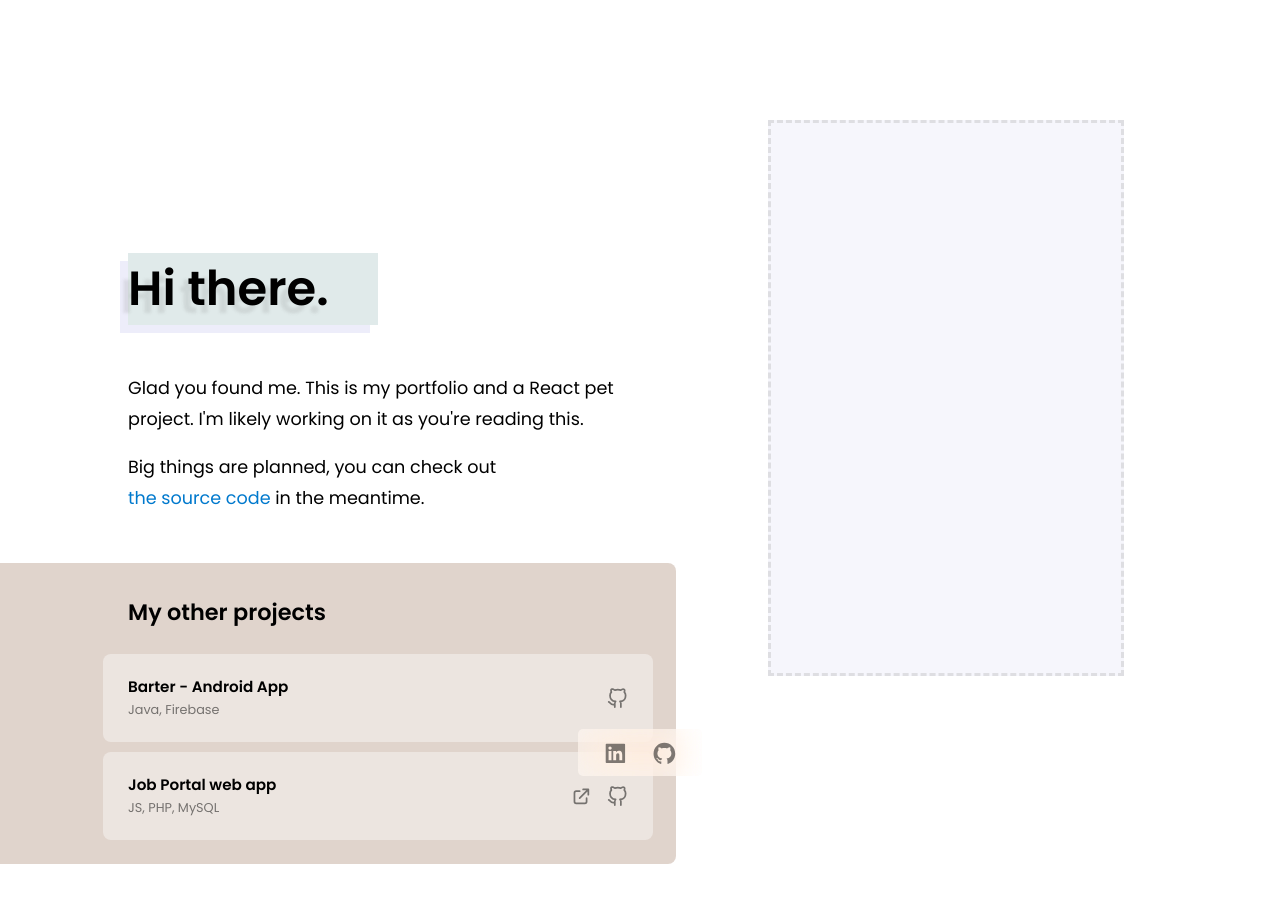
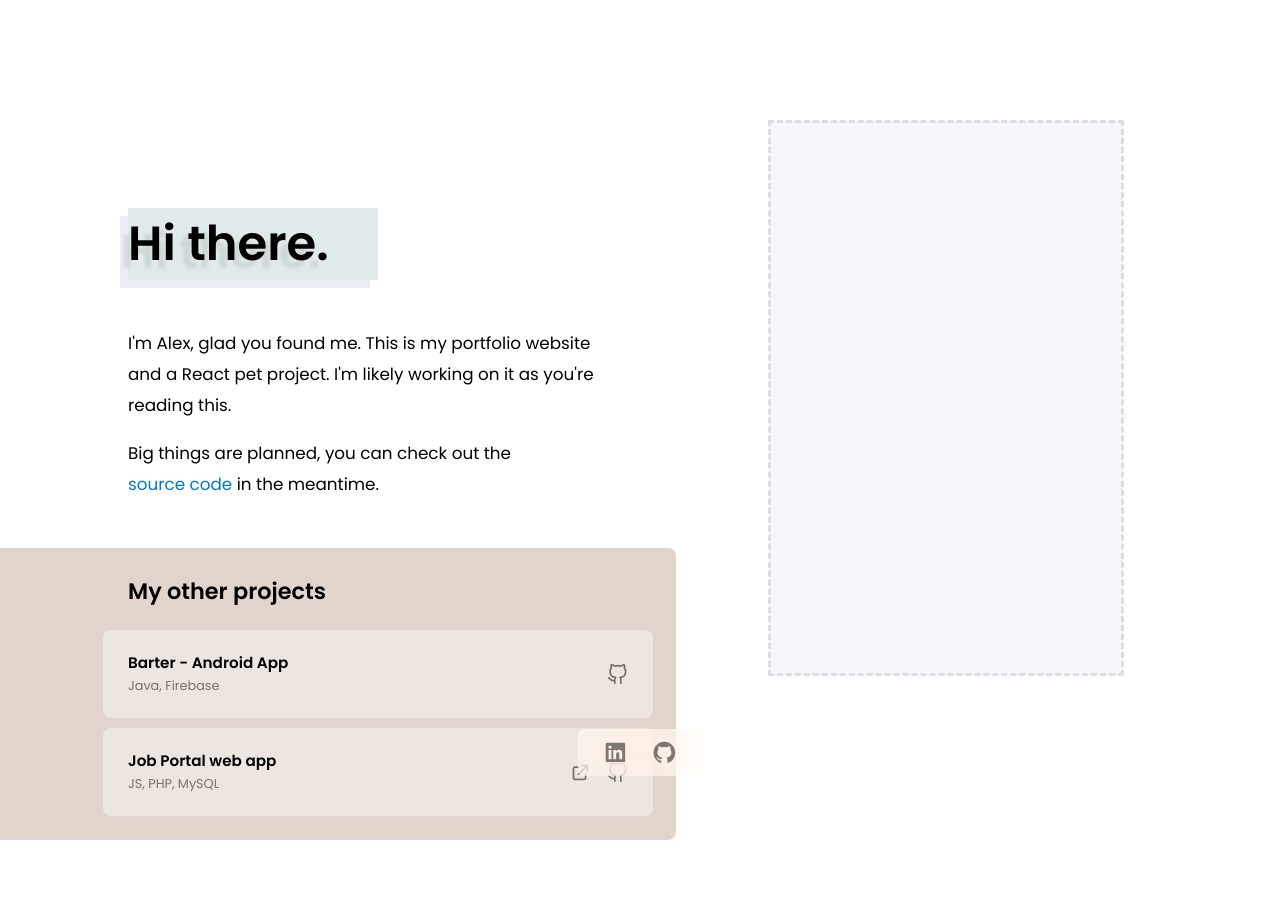
Before and after one commit to alexphl/alexphl.github.io, a React (Create React App) app: page / in a window 1280 px wide. Shown: the top 902 px of the page. Built offline with nearby package versions, Linux system fonts and the light colour scheme.

Commit message:
UI improvements

```diff
--- a/src/App.js
+++ b/src/App.js
@@ -8,8 +8,8 @@ function App() {
       <header>
         <h3> Hi there. </h3>
         <h5>
-          <p> Glad you found me. This is my portfolio and a React pet project. I'm likely working on it as you're reading this.</p>
-          <p> Big things are planned, you can check out <a href="https://github.com/alexphl/alexphl.github.io">the source code</a> in the meantime. </p>
+          <p> I'm Alex, glad you found me. This is my portfolio website and a React pet project. I'm likely working on it as you're reading this.</p>
+          <p> Big things are planned, you can check out the <a href="https://github.com/alexphl/alexphl.github.io">source code</a> in the meantime. </p>
         </h5>
 
       </header>
@@ -23,13 +23,13 @@ function App() {
       <div id="projects">
         <h2>My other projects</h2>
         <div className='project'>
-          <h3>Barter - Android App</h3>
+          <h5>Barter - Android App</h5>
           <p>Java, Firebase</p>
           <a href="https://github.com/alexphl/csci3130-t7-online-barter-trading"><FiGithub className='icon'/></a>
         </div>
 
         <div className='project'>
-          <h3>Job Portal web app</h3>
+          <h5>Job Portal web app</h5>
           <p>JS, PHP, MySQL</p>
           <a href="https://web.cs.dal.ca/~olexiy/jobportal/"><HiOutlineExternalLink className='icon'/></a>
           <a href="https://github.com/alexphl/jobportal_IA"><FiGithub className='icon'/></a>
@@ -41,8 +41,8 @@ function App() {
 
       <footer>
         <div id='footerLinks'>
-          <a href="https://www.linkedin.com/in/alex-prokhvatylo-ba0471236/"><AiFillLinkedin/></a>
-          <a href="https://github.com/alexphl/"><AiFillGithub /></a>
+          <a href="https://www.linkedin.com/in/alex-prokhvatylo-ba0471236/"><AiFillLinkedin className='icon'/></a>
+          <a href="https://github.com/alexphl/"><AiFillGithub className='icon'/></a>
         </div>
       </footer>
     </>
--- a/src/index.css
+++ b/src/index.css
@@ -6,7 +6,7 @@
     --accent-blue: #4AB6FF;
     --text: white;
     --bg: #191B1A;
-    --bg-translucent: rgba(255,140,0,0.08);
+    --bg-translucent: rgba(255,130,0,0.09);
     --bg-footer: rgba(0,0,0,0.5);
     --project-bg:  rgba(0, 0, 0, 0.15);
   }
@@ -45,9 +45,20 @@ body {
 /*   }
 /* } */
 
-html, body, #root {
+html, body {
   position:relative;
   overflow-x:hidden;
+}
+
+.icon {
+  display: block;
+  color: var(--text);
+  opacity: 0.5;
+  transition: all 0.3s cubic-bezier(.25,.8,.25,1.1);
+}
+
+.icon:hover{
+  opacity: 1;
 }
 
 #projects {
@@ -58,11 +69,17 @@ html, body, #root {
   backdrop-filter: blur(10px) saturate(100%);
   border-radius: 0.5em;
   margin: 0em 1em 0em 1em;
-  padding: 2em 3em 1.5em 100vw;
-  margin-left: -100vw;
+  padding: 1.6em 3em 1.5em 100%;
+  margin-left: -100%;
   width: 500px;
   max-width: 90%;
   margin-bottom: 100px;
+}
+
+h2 {
+  font-size: 1.4em;
+  margin: 0;
+  margin-bottom: 1em;
 }
 
 div.project {
@@ -72,19 +89,20 @@ div.project {
   display: grid;
   grid-template-rows: auto auto;
   grid-template-columns: auto min-content min-content;
-  transition: all 0.3s cubic-bezier(.25,.8,.25,1.25);
+  transition: all 0.4s cubic-bezier(.25,.8,.25,1.2);
   margin-left: -25px;
   margin-right: -25px;
   padding: 25px;
 }
 
 div.project:hover {
-  margin-left: -30px;
-  margin-right: -30px;
-  padding: 30px 30px 30px 30px;
+  backdrop-filter: contrast(110%);
+  box-shadow: -0px 0px 8px rgba(0, 0, 0, 0.1);
+  margin-left: -28px;
+  margin-right: -28px;
 }
 
-div.project h3 {
+div.project h5 {
   font-weight: 600;
   font-size: 0.95em;
   margin: 0;
@@ -104,44 +122,30 @@ div.project p {
 }
 
 div.project .icon {
-  display: inline-block;
-  transition: all 0.3s cubic-bezier(.25,.8,.25,1);
+  padding: 8px;
+  margin-right: -8px;
   border-radius: 0.3em;
-  opacity: 0.5;
-  grid-column: 2;
-  grid-row: 1 / span 2;
 }
 
 div.project .icon:hover {
-  opacity: 1;
+  background-color: var(--project-bg);
+  padding: 8px 14px 8px 14px;
 }
 
 div.project a {
-  display: inline-block;
-  height: fit-content;
   font-size: 1.3em;
   justify-self: end;
-  align-self: end;
+  align-self: center;
   grid-row: 1 / span 2;
-  margin: 0px 0px 0px 15px;
+  margin: 0px 0px 0px 8px;
   color: var(--text);
 }
 
-div.project .icon:hover {
-  background-color: rgba(255, 255, 255, 0.1);
-}
-
 header {
-  padding-top: 20%;
+  padding-top: 20vh;
   grid-column: 2;
   padding-bottom: 20px;
   width: fit-content;
-}
-
-h2 {
-  font-size: 1.4em;
-  margin: 0;
-  margin-bottom: 25px;
 }
 
 header h3 {
@@ -158,10 +162,11 @@ header h3 {
 }
 
 header h5 {
-  max-width: 500px;
-  line-height: 175%;
-  font-size: 1.1em;
+  max-width: 490px;
+  line-height: 185%;
+  font-size: 1.05em;
   font-weight: 400;
+  transition: all 0.3s cubic-bezier(.25,.8,.25,1.4);
 }
 
 a {
@@ -169,26 +174,18 @@ a {
   transition: all 0.3s cubic-bezier(.25,.8,.25,1.4);
   text-decoration: none;
   white-space: nowrap;
+  position: relative;
+  z-index: 75;
 }
 
 header a:hover {
-  padding: 8px;
+  padding: 4px 8px 4px 8px;
   border-radius: 6px;
   background-color: rgba(100,150,250,0.15);
-  line-height: 250%;
 }
 
 header a:active {
-  padding: 10px;
-}
-
-p.linked {
-  transition: all 0.3s cubic-bezier(.25,.8,.25,1.3);
-  padding-right: 16px;
-}
-
-p.linked:hover {
-  padding-right: 0px;
+  padding: 6px 10px 6px 10px;
 }
 
 .bgElement {
@@ -233,16 +230,6 @@ footer {
   border-radius: 0.2em;
   display: flex;
   justify-content: space-evenly;
-  align-items: flex-end;
+  align-items: center;
   margin-bottom: 3vh;
-  transition: all 0.2s cubic-bezier(.25,.8,.25,1);
 }
-
-#footerLinks a {
-  color: var(--text);
-  opacity: 0.5;
-}
-
-#footerLinks a:hover{
-  opacity: 1;
-}
```
